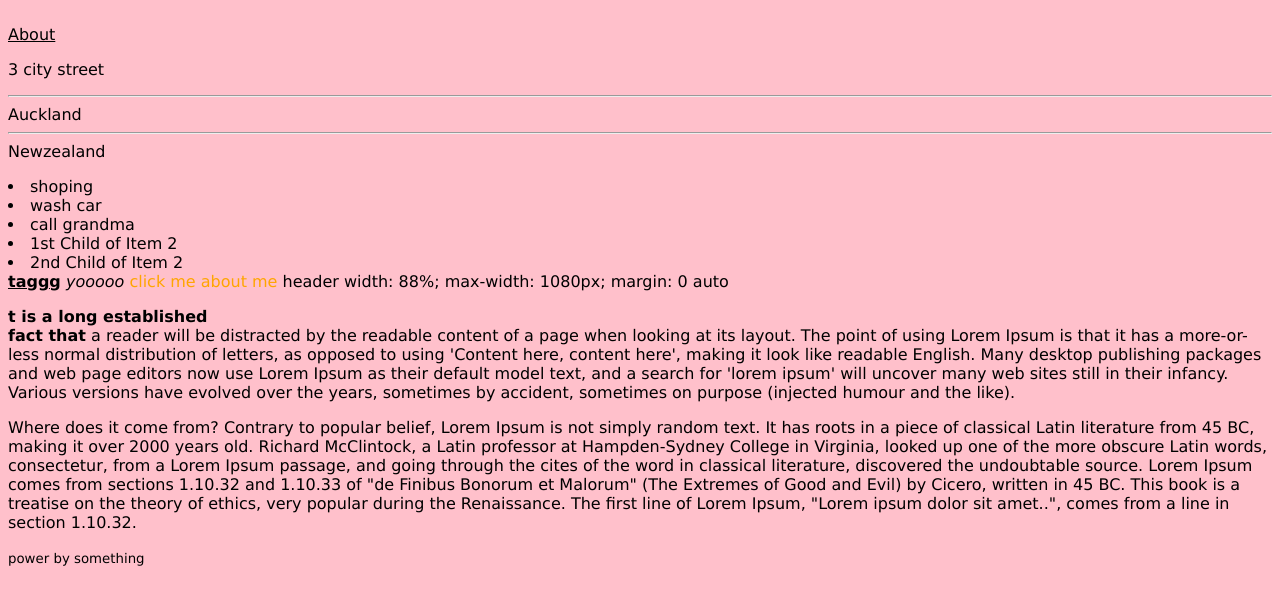
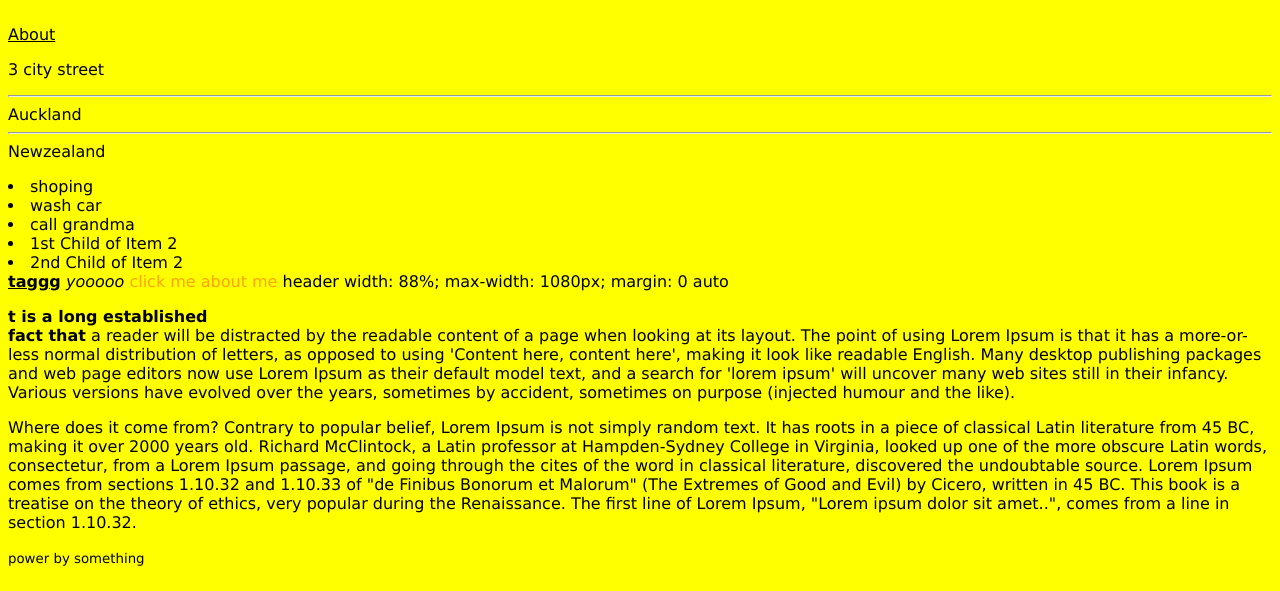
Before and after one commit to Navraj22/my-site, a plain HTML site: page index.html in a window 1280 px wide. Shown: the part 209-800 px from the top of the page. Drawn offline with Linux system fonts and the light colour scheme.

Commit message:
changes background color

```diff
--- a/styles.css
+++ b/styles.css
@@ -1,6 +1,6 @@
 body {
 	font-size:16px;
-	background:pink;
+	background:yellow;
 	font-family:"Lucida Sans Unicode", "Lucida Grande", sans-serif;
 }
 
```
